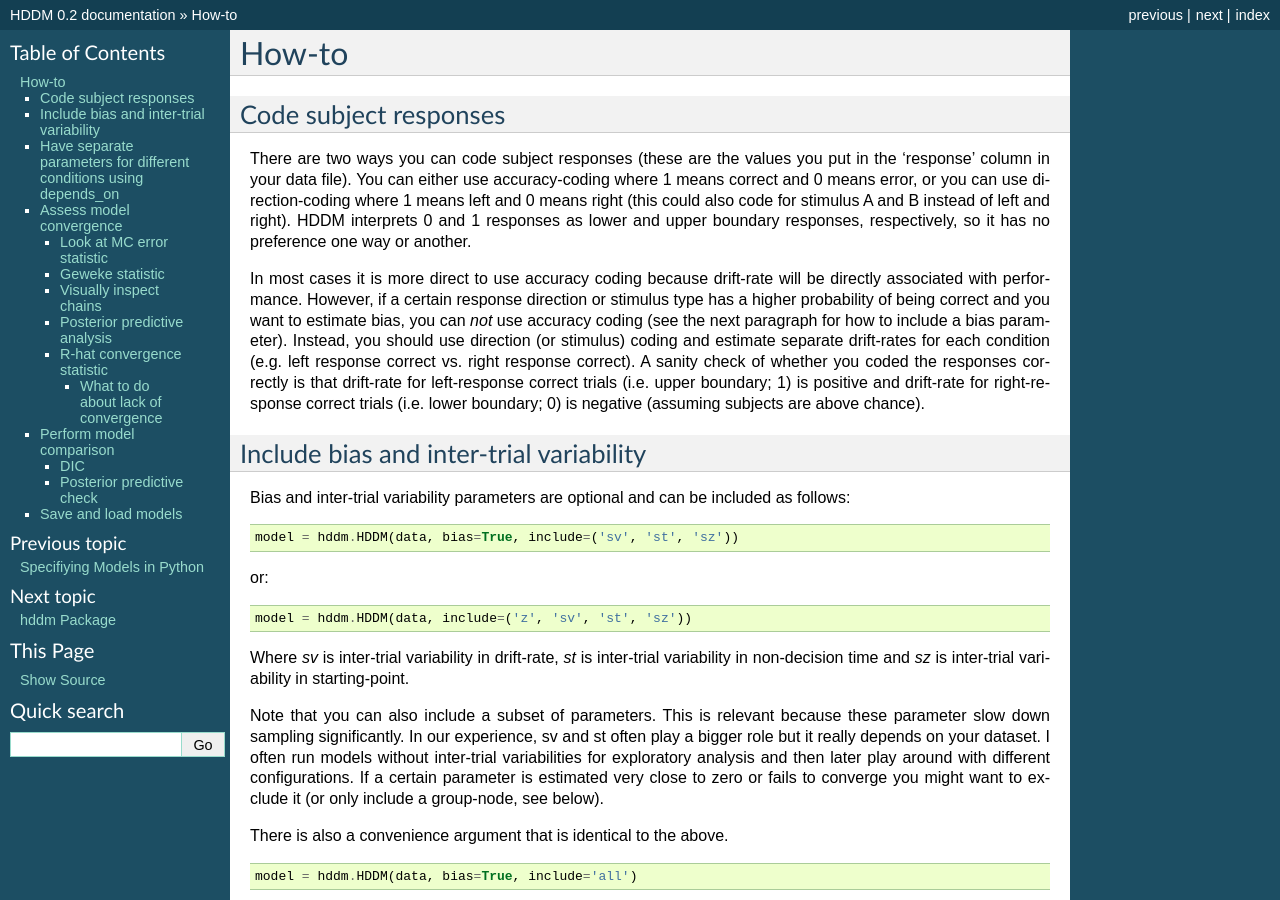
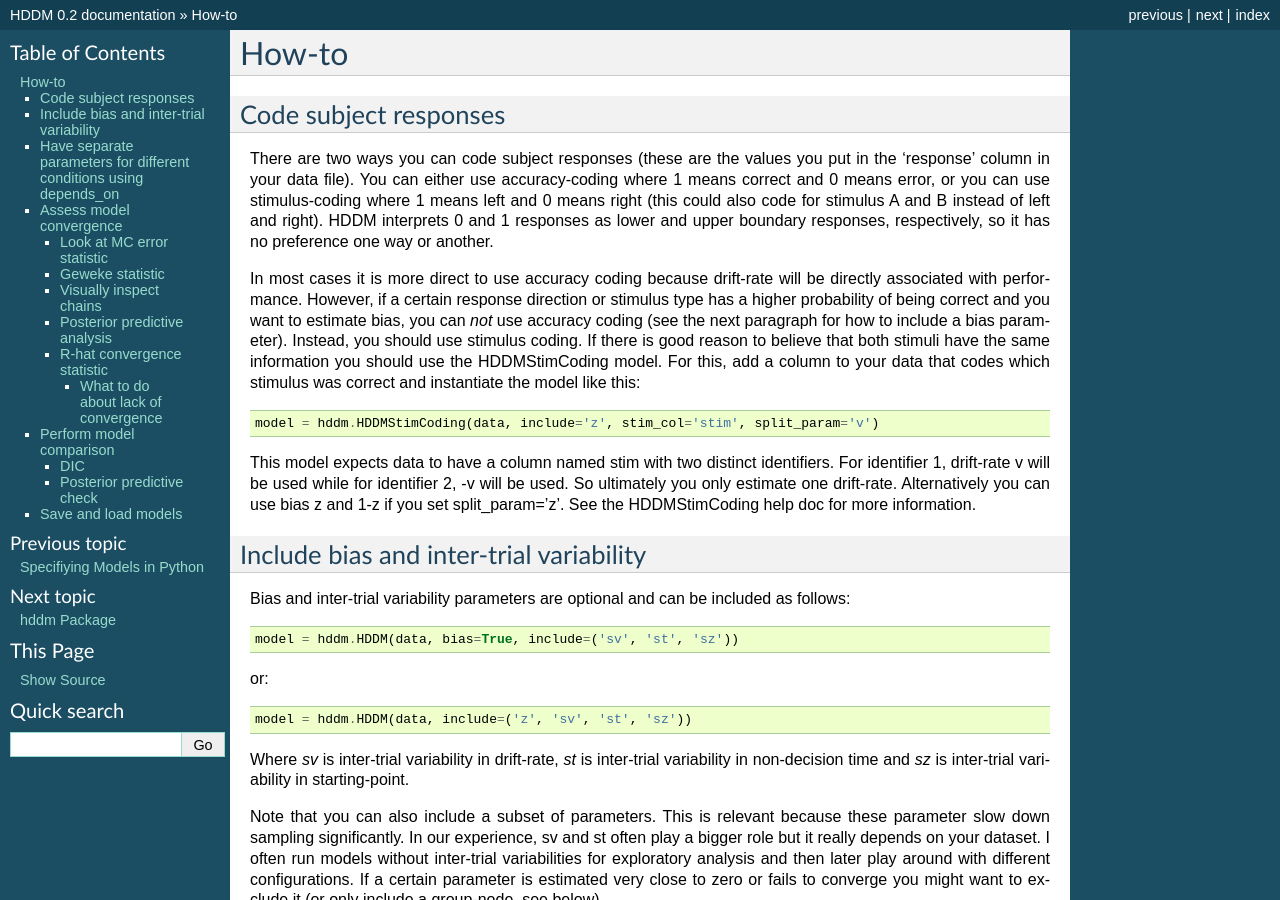
Before and after one commit to hddm-devs/hddm, a Sphinx documentation site: the page built from docs/howto.rst, in a window 1280 px wide and 900 px high. Built offline with Sphinx 7.4.7, drawn with Linux system fonts in a browser that asks for light colours; formulas are drawn with MathJax 3.

Commit message:
DOC: Howto for HDDMStimCoding.

```diff
--- a/docs/howto.rst
+++ b/docs/howto.rst
@@ -7,7 +7,7 @@ Code subject responses
 There are two ways you can code subject responses (these are the values
 you put in the 'response' column in your data file). You can either use
 accuracy-coding where 1 means correct and 0 means error, or you can
-use direction-coding where 1 means left and 0 means right (this could
+use stimulus-coding where 1 means left and 0 means right (this could
 also code for stimulus A and B instead of left and right). HDDM
 interprets 0 and 1 responses as lower and upper boundary responses,
 respectively, so it has no preference one way or another.
@@ -17,13 +17,21 @@ drift-rate will be directly associated with performance. However, if a
 certain response direction or stimulus type has a higher probability
 of being correct and you want to estimate bias, you can *not* use
 accuracy coding (see the next paragraph for how to include a bias
-parameter). Instead, you should use direction (or stimulus) coding and
-estimate separate drift-rates for each condition (e.g. left response
-correct vs. right response correct). A sanity check of whether you
-coded the responses correctly is that drift-rate for left-response
-correct trials (i.e. upper boundary; 1) is positive and drift-rate for
-right-response correct trials (i.e. lower boundary; 0) is negative
-(assuming subjects are above chance).
+parameter). Instead, you should use stimulus coding. If there is good
+reason to believe that both stimuli have the same information you
+should use the HDDMStimCoding model. For this, add a column to your
+data that codes which stimulus was correct and instantiate the model
+like this:
+
+::
+
+    model = hddm.HDDMStimCoding(data, include='z', stim_col='stim', split_param='v')
+
+This model expects data to have a column named stim with two distinct
+identifiers. For identifier 1, drift-rate v will be used while for
+identifier 2, -v will be used. So ultimately you only estimate one
+drift-rate. Alternatively you can use bias z and 1-z if you set
+split_param='z'. See the HDDMStimCoding help doc for more information.
 
 Include bias and inter-trial variability
 ----------------------------------------
```
